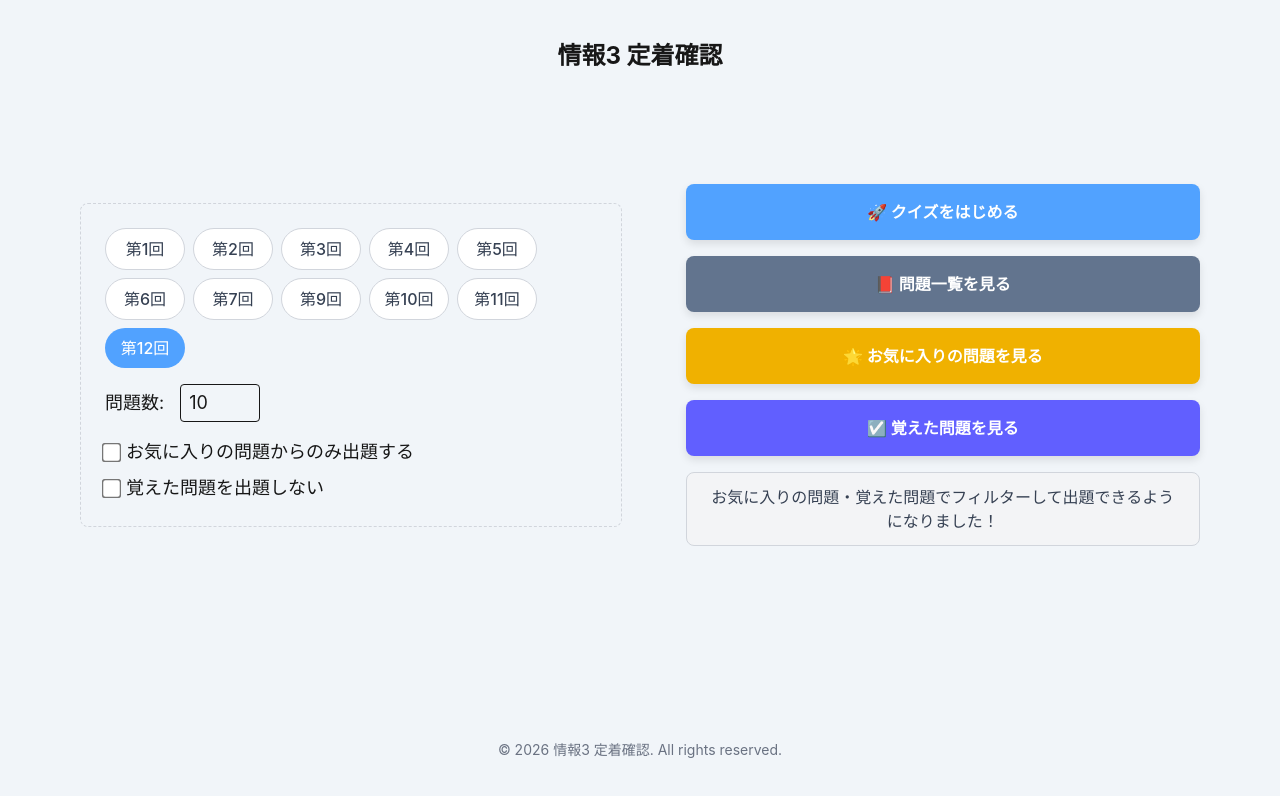
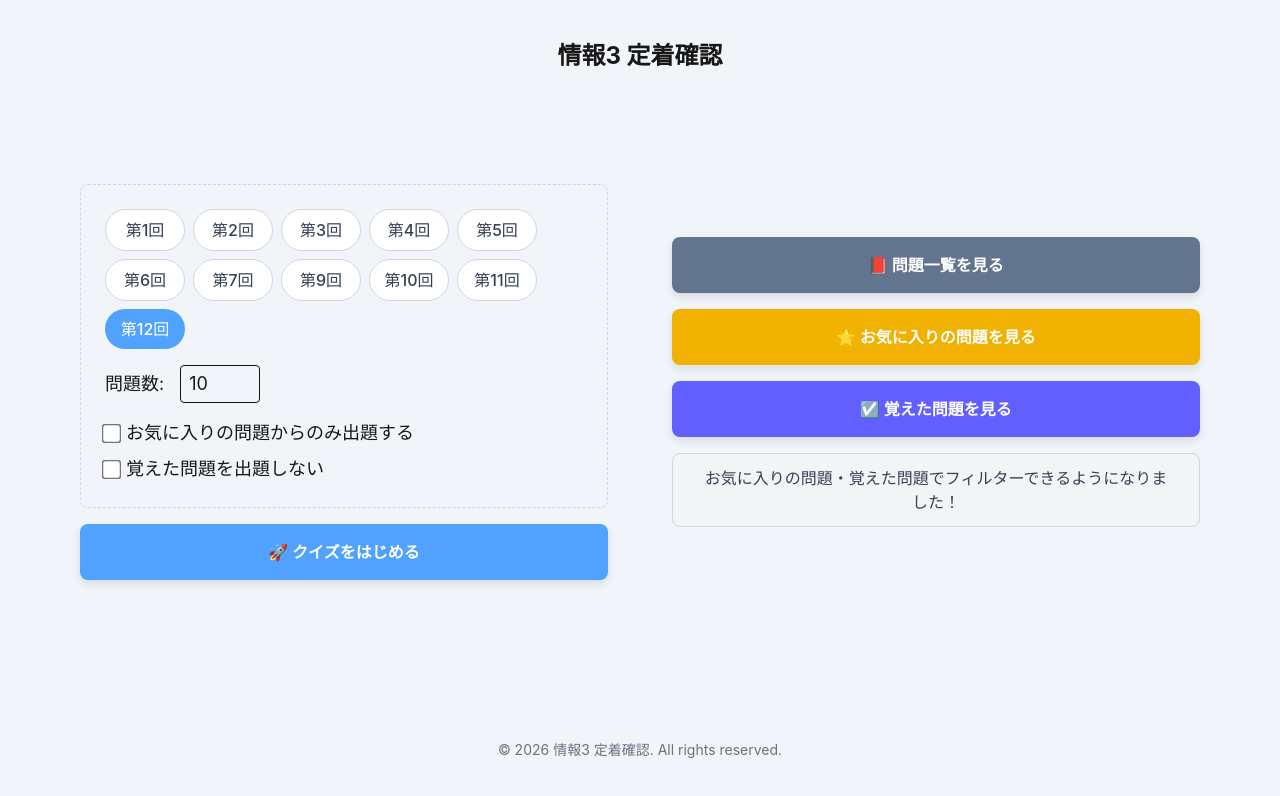
Before and after one commit to harutsuka/information-technology-3, a Next.js app: page / in a window 1280 px wide. Shown: the top 796 px of the page. Built offline with nearby package versions, Linux system fonts and the light colour scheme.

Commit message:
💄 style: PCでの「クイズを始めるボタン」の位置を変更

```diff
--- a/app/page.tsx
+++ b/app/page.tsx
@@ -34,6 +34,7 @@ export default function Home() {
   return (
     <main className="container px-6 py-4 mx-auto md:pt-24 md:flex md:flex-col md:px-16">
       <div className="flex flex-col items-center gap-4 max-w-md mx-auto p-4 md:max-w-6xl md:flex-row md:items-center md:gap-16">
+        <div className="flex flex-col gap-4 w-full">
           <div className="w-full text-center border border-dashed border-gray-300 p-6 rounded-lg mb-2 md:mb-0">
             <RangeSettings
               selectedWeeks={selectedWeeks}
@@ -46,14 +47,14 @@ export default function Home() {
               setExcludeMastered={setExcludeMastered}
             />
           </div>
-        <div className="flex flex-col gap-4 w-full">
           {/* 動的に作ったURL（quizUrl）を使ってクイズページに飛ぶ */}
           <Link href={quizUrl} className="w-full inline-block">
             <div className="bg-main-color hover:bg-blue-700 text-white font-bold py-4 px-6 rounded-lg text-center shadow-main">
               🚀 クイズをはじめる
             </div>
           </Link>
-
+        </div>
+        <div className="flex flex-col gap-4 w-full">
           <Link href="/questions" className="w-full inline-block">
             <div className="bg-slate-500 hover:bg-slate-600 text-white font-bold py-4 px-6 rounded-lg text-center shadow-main transition-colors">
               📕 問題一覧を見る
@@ -71,7 +72,9 @@ export default function Home() {
             </div>
           </Link>
           <div className="w-full inline-block bg-gray-100 border border-gray-300 text-gray-700 font-medium py-3 px-6 rounded-lg text-center">
-            <p>お気に入りの問題・覚えた問題でフィルターして出題できるようになりました！</p>
+            <p>
+              お気に入りの問題・覚えた問題でフィルターできるようになりました！
+            </p>
           </div>
         </div>
       </div>
```
Lines whose indentation alone changed are shown as unchanged.
